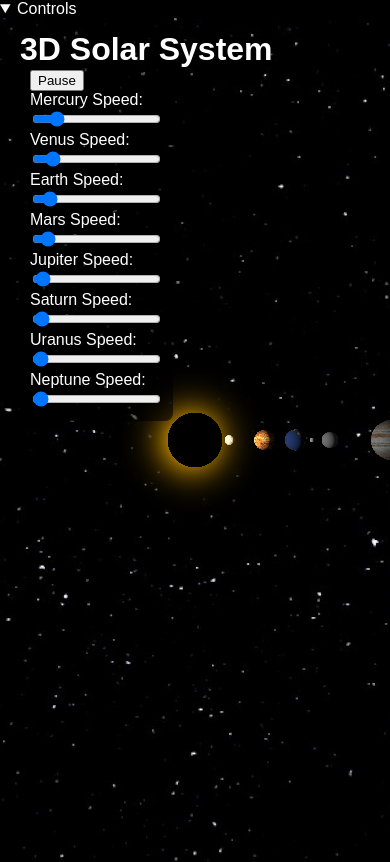
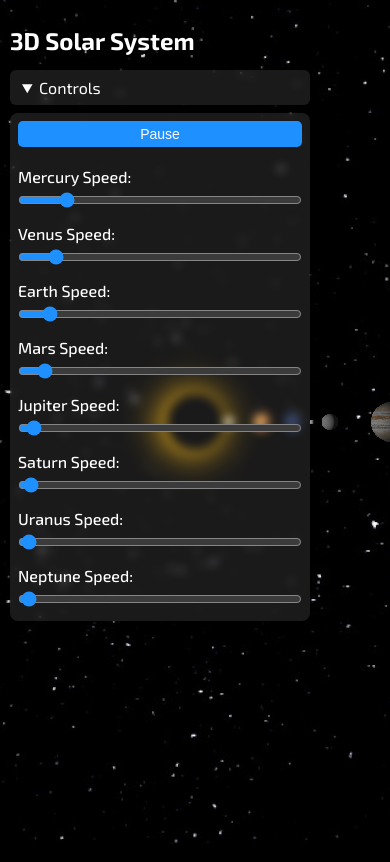
Before and after one commit to Ayan-004/3D-Solar-System, a plain HTML site: page index.html in a window 390 px wide. Drawn offline with nearby package versions, Linux system fonts and the light colour scheme; animation ran at ten frames a second; a web font is replaced by a local one.

Commit message:
Add responsiveness, button css, new font, etc

```diff
--- a/style.css
+++ b/style.css
@@ -1,16 +1,30 @@
 body {
   margin: 0;
-    background-color: #000;
+  background-color: black;
   color: white;
   font-family: Arial, Helvetica, sans-serif;
   overflow: hidden;
+  font-family: "Exo 2", sans-serif;
 }
 
 h1 {
+  font-size: 36px;
   position: absolute;
   top: 10px;
   left: 20px;
   z-index: 2;
+}
+
+#tooltip {
+  position: absolute;
+  color: white;
+  background-color: rgba(0, 0, 0, 0.7);
+  padding: 4px 8px;
+  border-radius: 4px;
+  font-size: 14px;
+  pointer-events: none;
+  display: none;
+  z-index: 10;
 }
 
 #container {
@@ -19,16 +33,110 @@ h1 {
   margin: 0 auto;
 }
 
+#controlsDropdown {
+  position: absolute;
+  top: 40px;
+  right: 10px;
+  z-index: 5;
+  color: white;
+  font-size: 16px;
+  max-width: 300px;
+  width: 80%;
+}
+
+#controlsDropdown summary {
+  cursor: pointer;
+  background: rgba(255, 255, 255, 0.1);
+  backdrop-filter: blur(5px);
+  padding: 8px 12px;
+  border-radius: 6px;
+  font-size: 20px;
+  user-select: none;
+}
+
 #controls {
-    position: absolute;
-    top: 60px;
-    left: 20px;
-    z-index: 2;
-    background: rgba(0, 0, 0, 0.6);
+  background: rgba(255, 255, 255, 0.1);
+  backdrop-filter: blur(5px);
   padding: 10px;
   border-radius: 8px;
+  margin-top: 8px;
+  max-height: 60vh;
+  overflow-y: auto;
+}
+
+#controls label {
+  display: block;
+  margin-top: 10px;
+  font-weight: 500;
+}
+
+#controls input[type="range"] {
+  width: 100%;
+  margin: 8px 0;
+  accent-color: #1e90ff;
+  cursor: pointer;
+}
+
+#controls button {
+  font-size: 16px;
+  padding: 6px 12px;
+  border: none;
+  border-radius: 5px;
+  background-color: #1e90ff;
+  color: white;
+  cursor: pointer;
+  margin-bottom: 10px;
+  width: 100%;
+}
+
+#controls button:hover {
+  background-color: #0b76d1;
 }
 
 canvas {
   display: block;
+  top: 0;
+  left: 0;
+  width: 100vw;
+  height: 100vh;
+  position: absolute;
 }
+
+#controls::-webkit-scrollbar {
+  display: none;
+}
+
+#controls {
+  -ms-overflow-style: none;
+  scrollbar-width: none;
+}
+
+@media screen and (max-width: 600px) {
+  h1 {
+    font-size: 1.5rem;
+    left: 10px;
+  }
+
+  #controlsDropdown {
+    top: 70px;
+    left: 10px;
+    width: 90%;
+  }
+
+  #controlsDropdown summary {
+    font-size: 16px;
+  }
+
+  #controls {
+    padding: 8px;
+  }
+
+  #controls button {
+    font-size: 14px;
+    padding: 5px 10px;
+  }
+
+  #controls input[type="range"] {
+    margin: 6px 0;
+  }
+}
```
Lines whose indentation alone changed are shown as unchanged.
